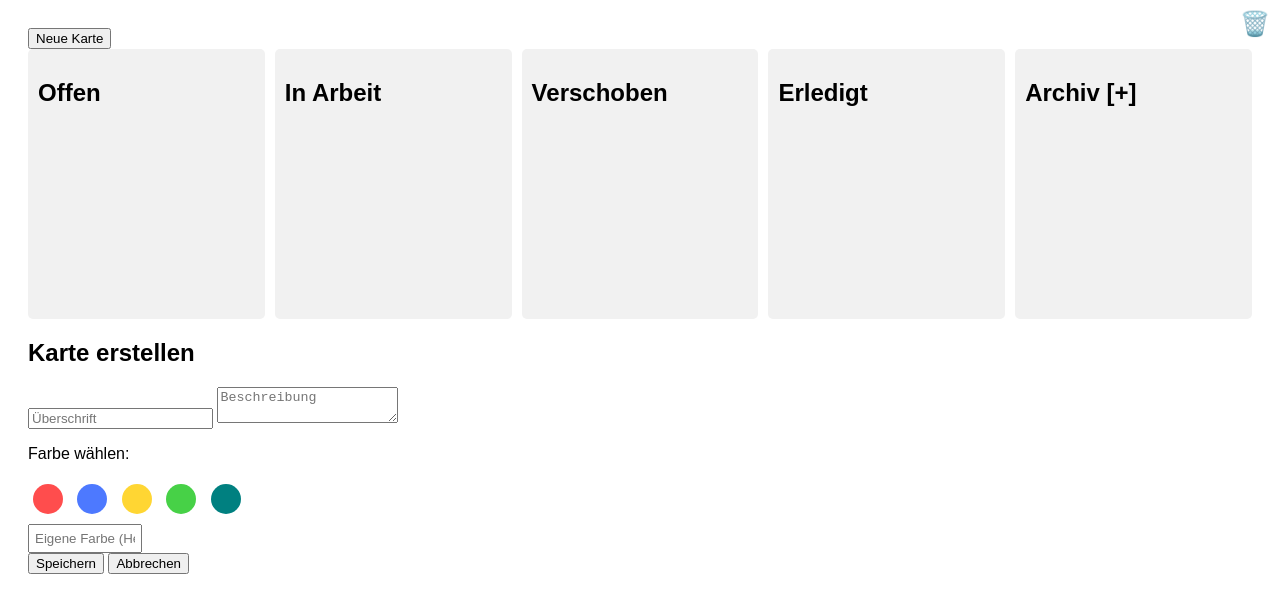
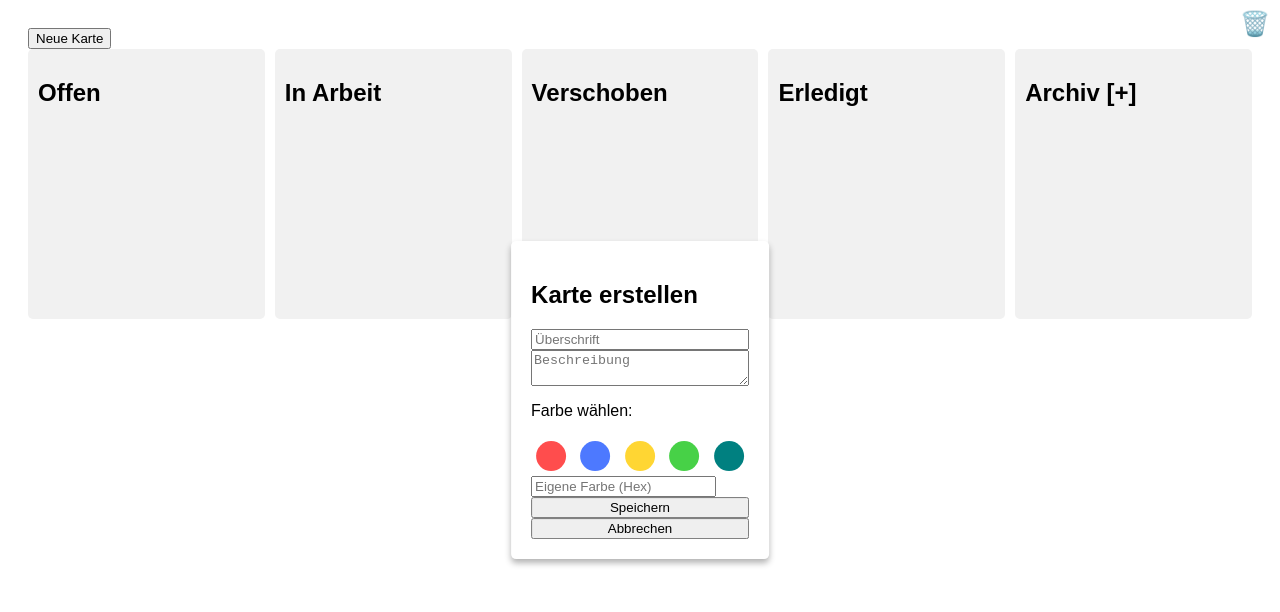
Before and after one commit to DomDomi/ToDoCards, a plain HTML site: page index.html in a window 1280 px wide. Both pictures are taken after a click on the button "Neue Karte". Drawn offline with Linux system fonts and the light colour scheme.

Commit message:
Update styles.css

```diff
--- a/styles.css
+++ b/styles.css
@@ -21,7 +21,7 @@ body {
 .card {
     background: white;
     padding: 10px;
-    margin-top: -20px; /* Negative Margin für Überlappung */
+    margin-top: -25px; /* Negative Margin für Überlappung */
     border-radius: 3px;
     cursor: grab;
     position: relative;
@@ -31,6 +31,19 @@ body {
 /* Erste Karte soll nicht überlappen */
 .stack .card:first-child {
     margin-top: 0;
+}
+
+/* Nur die Überschrift ist sichtbar */
+.card .card-title {
+    font-weight: bold;
+}
+
+.card .card-text {
+    display: none; /* Beschreibung wird standardmäßig versteckt */
+}
+
+.card:hover .card-text {
+    display: block; /* Beschreibung wird sichtbar, wenn mit der Maus drüber */
 }
 
 .card .edit {
@@ -48,12 +61,24 @@ body {
     cursor: pointer;
 }
 
-.minimized {
-    height: 30px;
-    overflow: hidden;
+/* Modal Fenster */
+.modal {
+    display: none;
+    position: fixed;
+    top: 50%;
+    left: 50%;
+    transform: translate(-50%, -50%);
+    background: white;
+    padding: 20px;
+    border-radius: 5px;
+    box-shadow: 0 4px 6px rgba(0, 0, 0, 0.3);
 }
 
-/* Farbauswahl-Buttons */
+.modal-content {
+    display: flex;
+    flex-direction: column;
+}
+
 .color-picker button {
     width: 30px;
     height: 30px;
@@ -62,9 +87,3 @@ body {
     cursor: pointer;
     border-radius: 50%;
 }
-
-.color-picker input {
-    margin-top: 5px;
-    padding: 5px;
-    width: 100px;
-}
```
